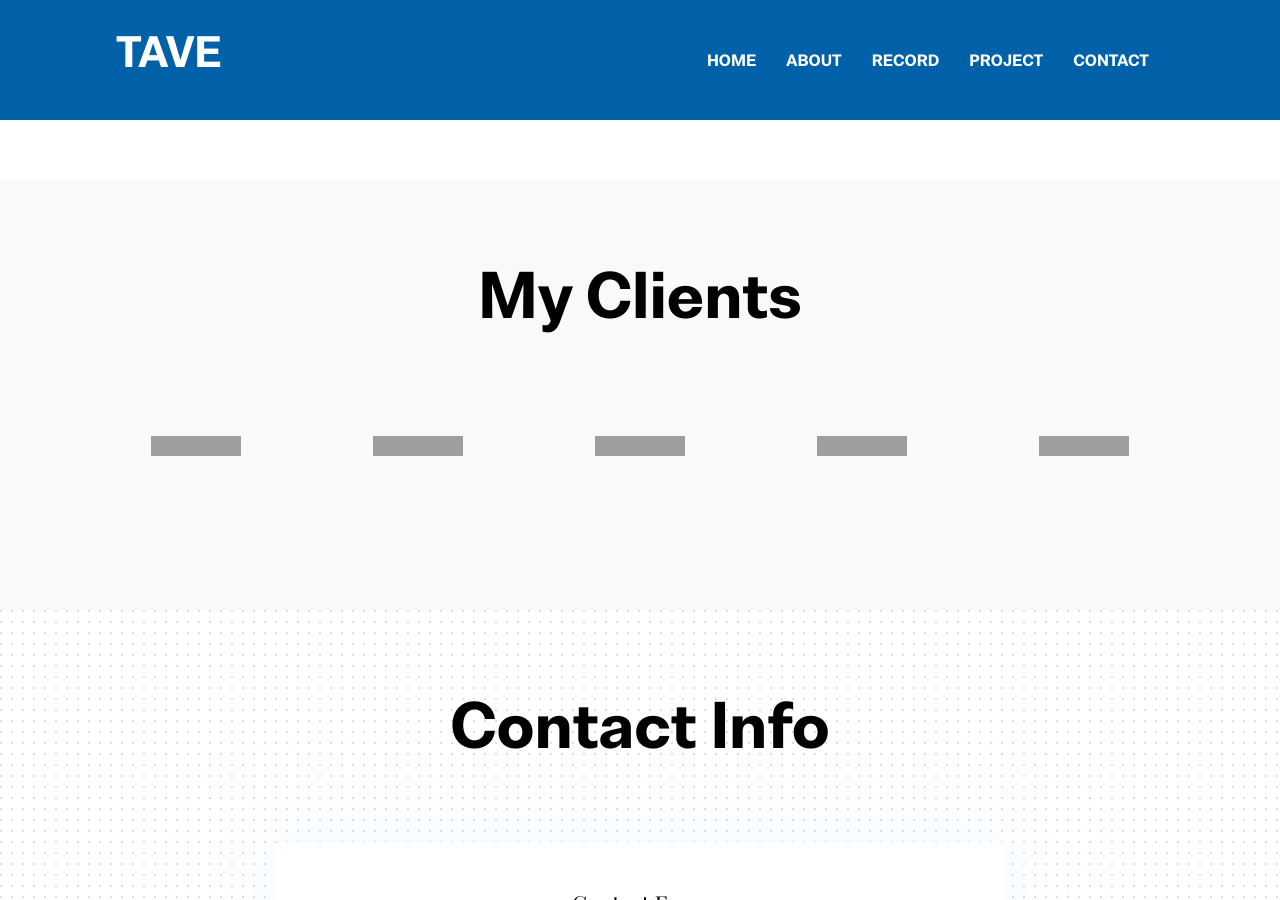
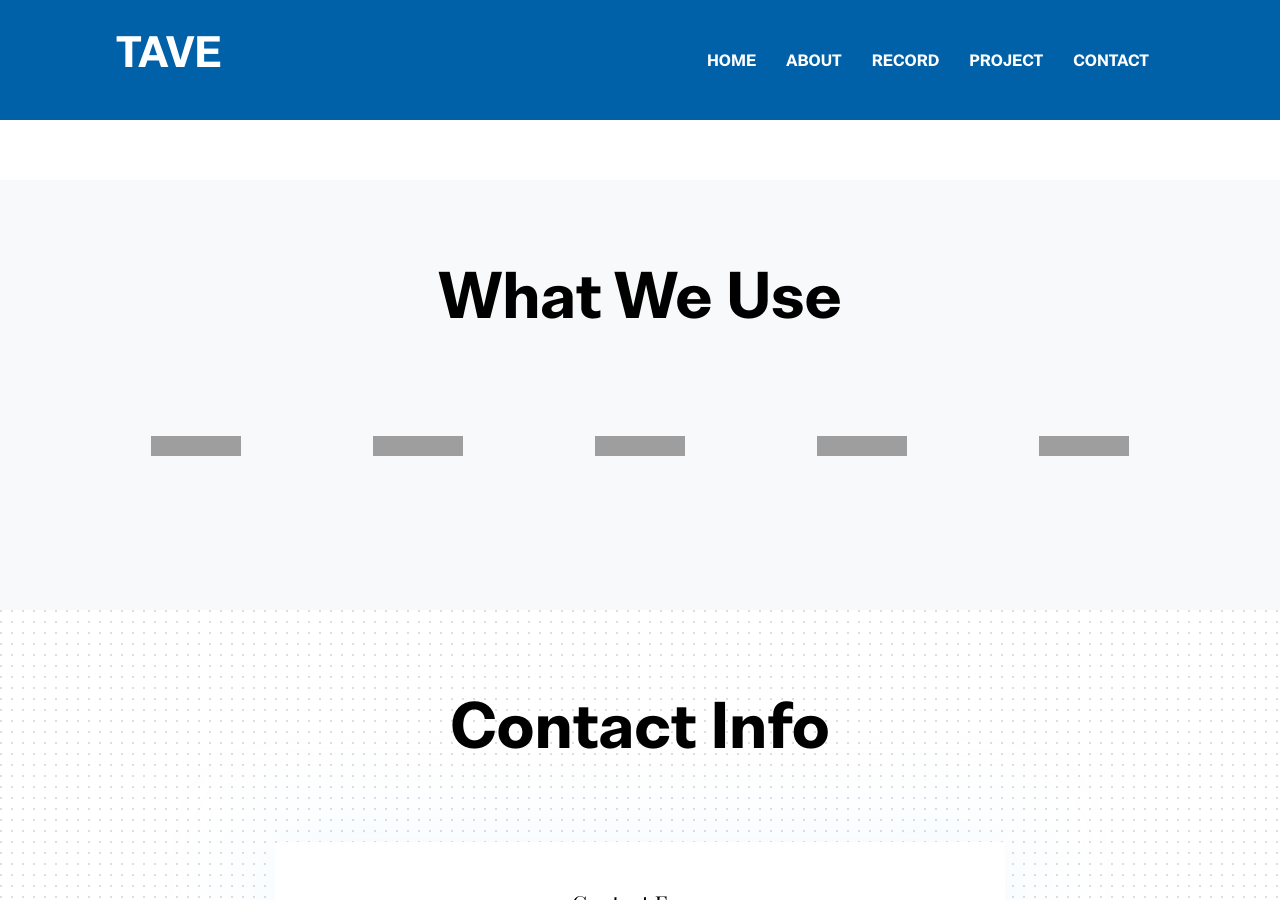
Before and after one commit to TAVEwave/TAVEwave.github.io, a Jekyll site: the page built from _pages/portfolio.html, in a window 1280 px wide and 900 px high, scrolled down 1726 px. Built offline with Jekyll 4.4.1, drawn with Linux system fonts in a browser that asks for light colours; grey boxes are pictures that could not be loaded.

Commit message:
amend html files

```diff
--- a/_layouts/post.html
+++ b/_layouts/post.html
@@ -42,7 +42,7 @@ layout: default
   <div class="container">
     <div class="row">
       <div class="col-12 text-center">
-        <h2 class="section-title">Similar Stories</h2>
+        <h2 class="section-title">Similar Posts</h2>
       </div>
       {% for post in site.posts offset:0 limit:3 %}
       {% include post.html %}
--- a/_pages/blog.html
+++ b/_pages/blog.html
@@ -19,7 +19,7 @@ title: Record
   <div class="container">
     <div class="row">
       <div class="col-12 text-center">
-        <h2 class="section-title">My Clients</h2>
+        <h2 class="section-title">What We Use</h2>
       </div>
     </div>
     {% include client-slider.html %}
--- a/_pages/portfolio.html
+++ b/_pages/portfolio.html
@@ -43,7 +43,7 @@ title: Project
   <div class="container">
     <div class="row">
       <div class="col-12 text-center">
-        <h2 class="section-title">My Clients</h2>
+        <h2 class="section-title">What We Use</h2>
       </div>
     </div>
     {% include client-slider.html %}
```
